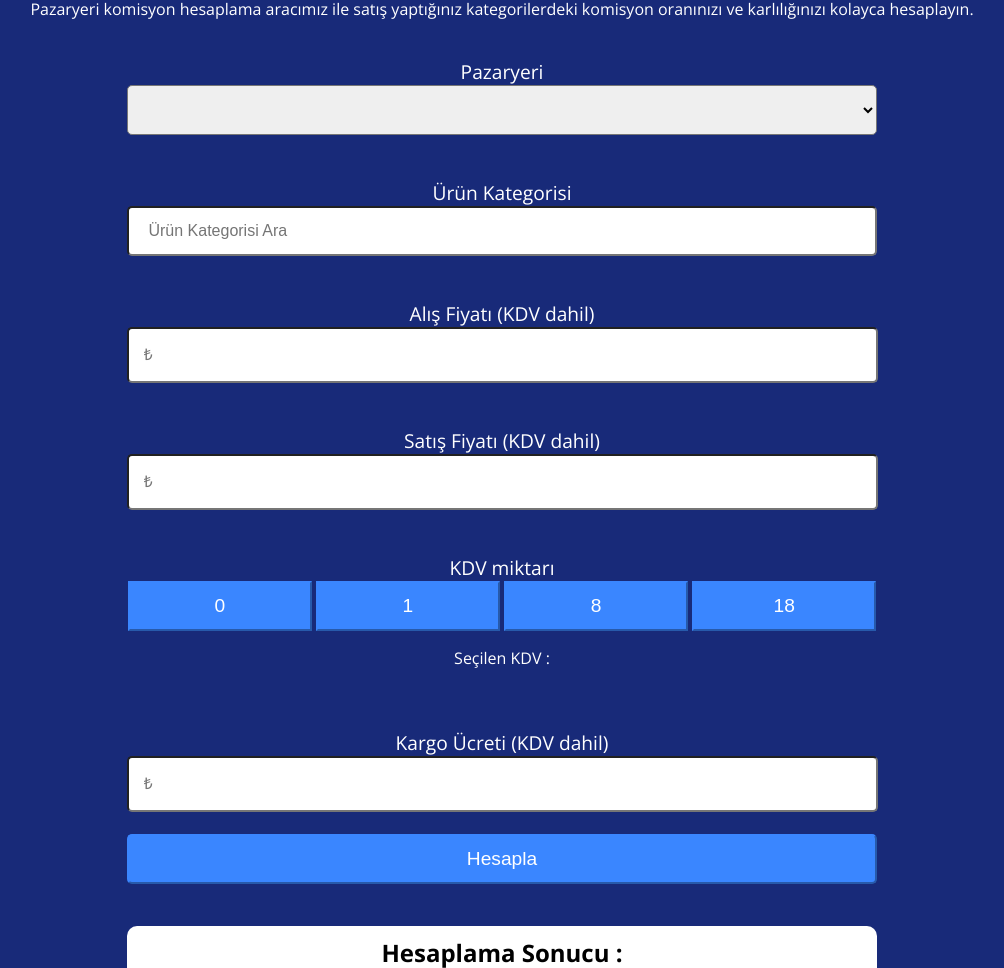
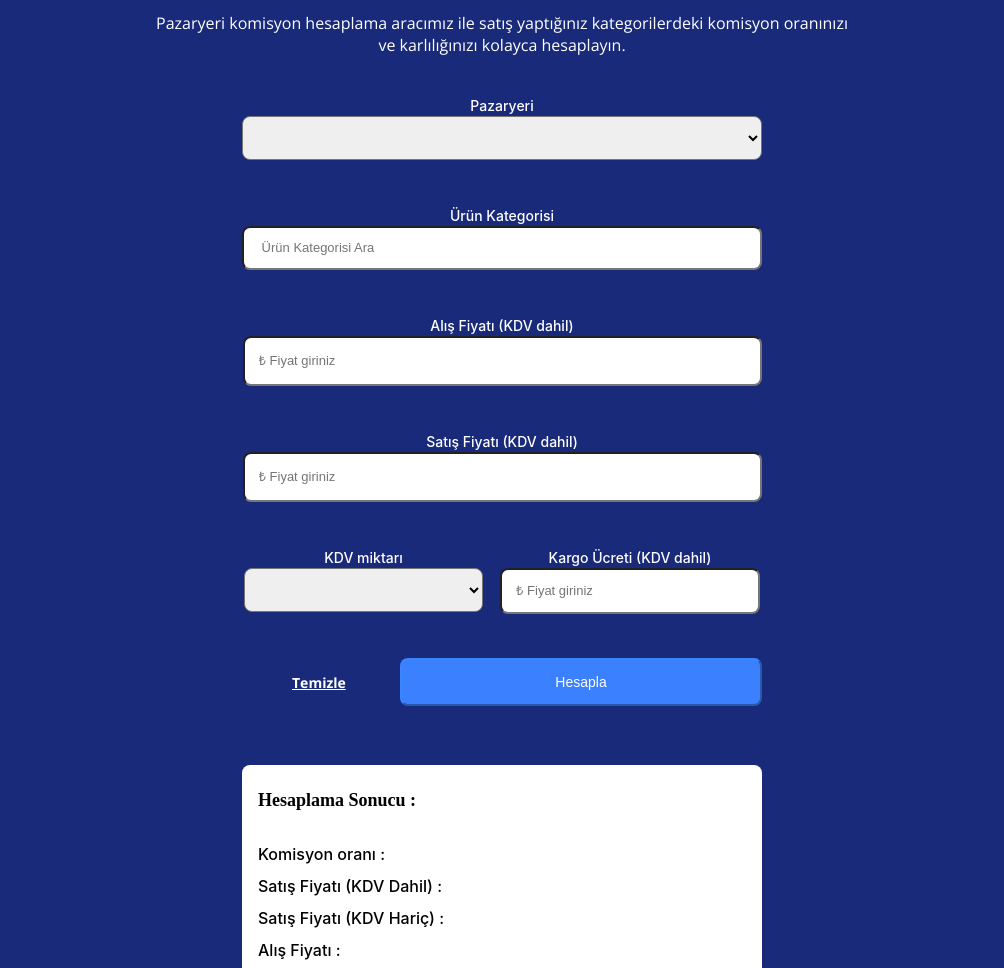
Before and after one commit to mevlutbilgee/pazaryeri_komisyon_hesaplama, a plain HTML site: page index.html in a window 1280 px wide. Shown: the part 74-1042 px from the top of the page, without its empty margins (138-1142 px from the left). Drawn offline with nearby package versions, Linux system fonts and the light colour scheme.

Commit message:
css edit

```diff
--- a/index.html
+++ b/index.html
@@ -8,10 +8,11 @@
     <link rel="stylesheet" href="style.css" />
   </head>
   <body>
+    <div id="container">
       <h1>Pazaryeri Komisyonlarını Hesaplayın!</h1>
       <p>
-      Pazaryeri komisyon hesaplama aracımız ile satış yaptığınız kategorilerdeki
-      komisyon oranınızı ve karlılığınızı kolayca hesaplayın.
+        Pazaryeri komisyon hesaplama aracımız ile satış yaptığınız
+        kategorilerdeki komisyon oranınızı ve karlılığınızı kolayca hesaplayın.
       </p>
       <br />
       <label for="pazaryeri">Pazaryeri</label>
@@ -19,7 +20,9 @@
       <select name="pazaryeri" id="pazaryeri">
         <option value=""></option>
         <option id="pazaryeriTrendyol" value="Trendyol">Trendyol</option>
-      <option id="pazaryeriHepsiburada" value="Hepsiburada">Hepsiburada</option>
+        <option id="pazaryeriHepsiburada" value="Hepsiburada">
+          Hepsiburada
+        </option>
         <option id="pazaryeriN11" value="n11">n11</option>
         <option id="pazaryeriCiceksepeti" value="Çiçek Sepeti">
           Çiçek Sepeti
@@ -42,25 +45,37 @@
       <br /><br /><br />
       <label for="alisInput">Alış Fiyatı (KDV dahil)</label>
       <br />
-    <input type="number" id="alisInput" placeholder="₺" />
+      <input type="number" id="alisInput" placeholder="₺ Fiyat giriniz" />
       <br /><br /><br />
       <label for="satisInput">Satış Fiyatı (KDV dahil)</label>
       <br />
-    <input type="number" id="satisInput" placeholder="₺" />
+      <input type="number" id="satisInput" placeholder="₺ Fiyat giriniz" />
       <br /><br /><br />
+
+      <div id="kargoVkdv">
+        <div id="kdvcontainer">
           <label for="">KDV miktarı</label>
           <br />
-    <button class="kdvbtn" id="kdv0">0</button>
-    <button class="kdvbtn" id="kdv1">1</button>
-    <button class="kdvbtn" id="kdv8">8</button>
-    <button class="kdvbtn" id="kdv18">18</button>
-    <p id="kdvBox">Seçilen KDV :</p>
-    <br /><br />
+          <select name="" id="kdvsel">
+            <option value=""></option>
+            <option value="1" id="kdv1">1</option>
+            <option value="8" id="kdv8">8</option>
+            <option value="18" id="kdv18">18</option>
+          </select>
+        </div>
+        <div id="kargocontainer">
           <label for="">Kargo Ücreti (KDV dahil)</label>
           <br />
-    <input type="number" id="kargoInput" placeholder="₺" />
+          <input type="number" id="kargoInput" placeholder="₺ Fiyat giriniz" />
+        </div>
+      </div>
+
       <br /><br />
+      <div class="buttons">
+        <a id="btnTemizle">Temizle</a>
         <button id="btnHesaplama">Hesapla</button>
+      </div>
+
       <br /><br />
       <div id="sonucBox">
         <h2 id="sonucBaslik">Hesaplama Sonucu :</h2>
@@ -93,6 +108,8 @@
           <p class="sonuc" id="netkarSonuc"></p>
         </div>
       </div>
+    </div>
+
     <script src="app.js"></script>
   </body>
 </html>
--- a/style.css
+++ b/style.css
@@ -1,81 +1,128 @@
 @import url("https://fonts.googleapis.com/css2?family=Open+Sans:wght@300;400;700&display=swap");
 body {
-  text-align: center;
+  margin: auto;
   background-color: #142677fa;
-  margin: 0;
+  /* width: 1440px; */
+  /* height: 1985px; */
   font-family: "Open Sans", sans-serif;
   color: white;
   box-sizing: border-box;
+  padding-bottom: 15px;
+}
+#container {
+  /* border: 1px solid red; */
+  width: 700px;
+  text-align: center;
+  margin: auto;
 }
 label {
-  font-size: 1.2rem;
-}
-#sonucBaslik {
-  padding-top: 10px;
+  font-family: "Inter";
+  font-style: normal;
+  font-weight: 500;
+  font-size: 14px;
+  line-height: 20px;
 }
 #sonucBox {
   color: black;
   background-color: white;
-  width: 750px;
-  height: 450px;
+  width: 520px;
+  height: 310px;
   margin: auto;
-  padding-bottom: 5px;
-  border-radius: 10px;
+  border-radius: 8px;
 }
 .box {
   display: flex;
-  margin-left: 20px;
+  margin-left: 16px;
   justify-content: space-between;
-  margin-right: 30px;
+  margin-right: 16px;
+  font-family: "Inter";
+  font-style: normal;
+  font-weight: 500;
+  font-size: 16px;
+  height: 32px;
 }
-h1 {
-  margin-top: 0.5rem;
+#sonucBaslik {
+  text-align: left;
+  margin-left: 16px;
+  padding-top: 25px;
+  width: 173px;
+  height: 23px;
+  left: 487px;
+  top: 891.16px;
+  font-family: "Eudoxus Sans";
+  font-style: normal;
+  font-weight: 700;
+  font-size: 18px;
 }
 #pazaryeri {
-  width: 750px;
-  height: 50px;
-  border-radius: 5px;
+  width: 520px;
+  height: 44px;
+  border-radius: 8px;
   font-size: medium;
-  padding-left: 15px;
+  padding-left: 14px;
 }
 #kategori {
-  width: 750px;
-  height: 50px;
-  border-radius: 5px;
+  width: 520px;
+  height: 44px;
+  border-radius: 8px;
 }
 #kategori option {
   overflow-y: hidden;
   text-overflow: ellipsis;
 }
 input {
-  width: 730px;
-  height: 50px;
-  font-size: medium;
-  border-radius: 5px;
-  padding-left: 15px;
+  width: 499px;
+  height: 44px;
+  font-size: small;
+  border-radius: 8px;
+  padding-left: 14px;
 }
-.kdvbtn {
-  width: 184px;
-  height: 50px;
-  font-size: larger;
-  background-color: #3a86ff;
-  border-color: #3a86ff;
+#kdvsel {
+  width: 239px;
+  height: 44px;
+  padding-left: 14px;
+  border-radius: 8px;
+}
+#kargoInput {
+  width: 240px;
+  height: 40px;
+  border-radius: 8px;
+}
+#kargoVkdv {
+  display: flex;
+  margin: auto;
+  justify-content: space-between;
+  margin-left: 92px;
+  margin-right: 92px;
+}
+.buttons {
+  display: flex;
+  justify-content: space-between;
+  margin-right: 90px;
+  margin-left: 90px;
+}
+#btnTemizle {
   color: white;
+  margin-left: 50px;
+  margin-top: 15px;
+  /* font-family: "Inter"; */
+  font-weight: 600;
+  font-size: 14px;
+  line-height: 20px;
+  width: 53px;
+  height: 20px;
+  text-decoration-line: underline;
   cursor: pointer;
 }
-.kdvbtn:hover {
-  background-color: white;
-  color: #3a86ff;
-  transition: 1s;
-}
 #btnHesaplama {
-  width: 750px;
-  height: 50px;
-  background-color: #3a86ff;
-  font-size: 1.2rem;
+  width: 362px;
+  height: 48px;
+  background-color: #3a80ff;
+  font-size: 14px;
   color: white;
   border-color: #3a86ff;
-  border-radius: 5px;
+  border-radius: 8px;
+  cursor: pointer;
 }
 #btnHesaplama:active {
   color: black;
@@ -97,7 +144,7 @@ input {
 @media screen and (max-width: 600px) {
   #sonucBox {
     width: 400px;
-    height: 290px;
+    height: 300px;
     font-size: 0.65rem;
   }
   .box {
@@ -133,4 +180,32 @@ input {
   #kdvBox {
     font-size: 0.65rem;
   }
+  #kargoVkdv {
+    display: flex;
+    flex-direction: column;
+    justify-content: space-between;
+    /* border: 1px solid red; */
+    width: 400px;
+    height: 180px;
+    margin: auto;
+
+  }
+  .buttons {
+    display: flex;
+    flex-direction: column;
+    justify-content: space-between;
+    /* border: 1px solid red; */
+    width: 400px;
+    height: 100px;
+    margin: auto;
+  }
+  #btnTemizle {
+    margin-left: 175px;
+  }
+  h1 {
+    font-size:large;
+  }
+  p {
+    font-size: small;
+  }
 }
```
Also changed, not shown: app.js. Lines whose indentation alone changed are shown as unchanged.
